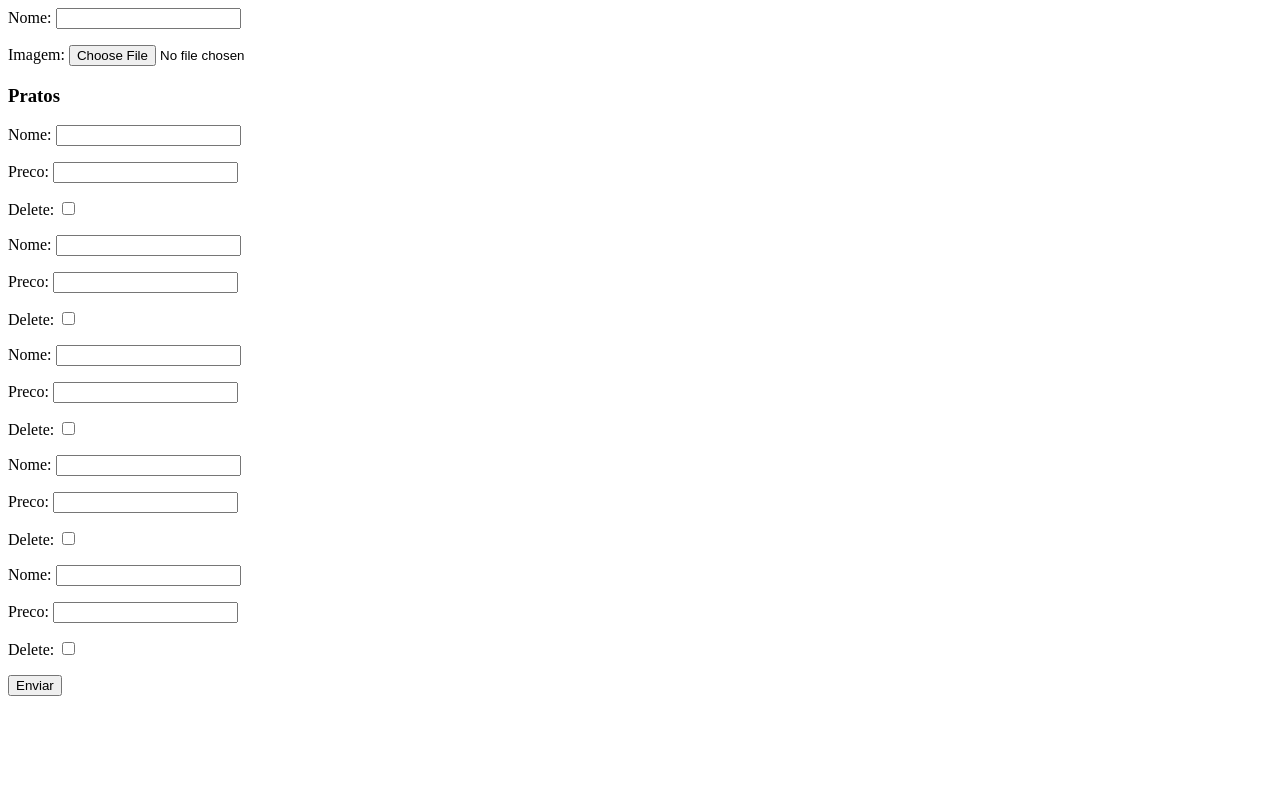
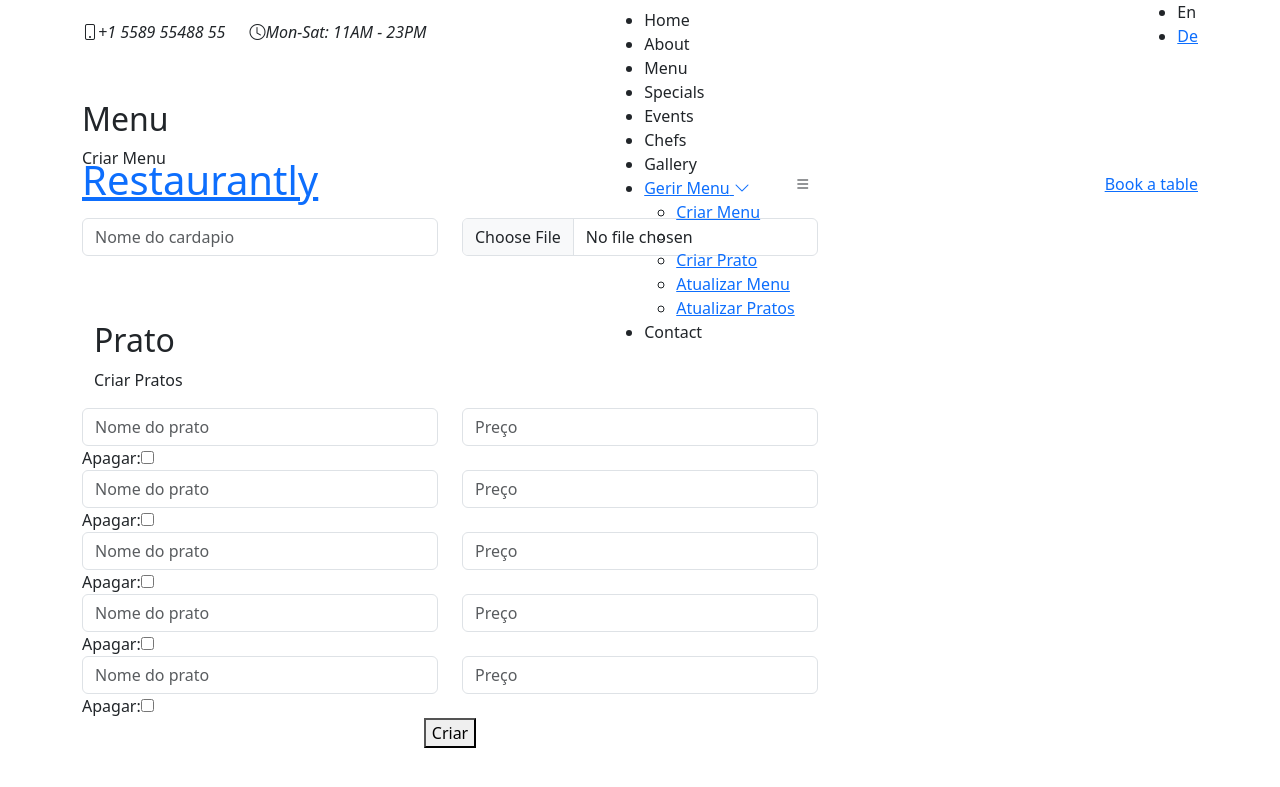
Before and after one commit to LertonJosine/Atlas-Project, a Django app: page /menu/criarmenu/ in a window 1280 px wide. Shown: the top 787 px of the page. Run offline with Django 5.2, Linux system fonts and the light colour scheme; some libraries are stand-ins or nearby versions; some web fonts are replaced.

Commit message:
front-end for criar menu feature implemented

```diff
--- a/templates/_base.html
+++ b/templates/_base.html
@@ -130,7 +130,6 @@
   <script src="{% static '/vendor/glightbox/js/glightbox.min.js' %} "></script>
   <script src="{% static '/vendor/isotope-layout/isotope.pkgd.min.js' %} "></script>
   <script src="{% static '/vendor/swiper/swiper-bundle.min.js' %} "></script>
-  <script src="{% static '/vendor/php-email-form/validate.js' %} "></script>
 
   <!-- Template Main JS File -->
   <script src="{% static '/js/main.js' %} "></script>
--- a/templates/cardapio/criar_cardapio.html
+++ b/templates/cardapio/criar_cardapio.html
@@ -1,10 +1,63 @@
-<form enctype="multipart/form-data" action="" method="post">
-  {% csrf_token %}
-  {{ form.as_p }}
-  <h3>Pratos</h3>
-  {{ prato_formset.management_form }}
-  {% for form in prato_formset %}
-    {{ form.as_p }}
-  {% endfor %}
-  <input type="submit" value="Enviar" />
-</form>
+{% extends '../_base.html' %}
+
+
+
+{% block main %}
+  <main id="main">
+    <section id="contact" class="contact" >
+      <div style="height: 100px;">
+
+      </div>
+      <div class="container" data-aos="fade-up">
+        <div class="section-title">
+          <h2>Menu</h2>
+          <p>Criar Menu</p>
+        </div>
+      </div>
+
+      <div class="container" data-aos="fade-up">
+        <div class="row mt-5">
+          <div class="col-lg-8 mt-5 mt-lg-0">
+            <form action="{% url 'criar_menu' %}" enctype="multipart/form-data" method="post" role="form" class="php-email-form">
+              {% csrf_token %}
+              <div class="row">
+                <div class="col-md-6 form-group">
+                  <input type="text" name="nome" class="form-control" maxlength="100" required="" id="id_nome" placeholder="Nome do cardapio" />
+                </div>
+                <div class="col-md-6 form-group mt-3 mt-md-0">
+                  <input type="file" class="form-control" name="imagem" accept="image/*" id="id_imagem" />
+                </div>
+              </div>
+
+              <div class="container" data-aos="fade-up" style="margin-top: 65px;">
+                <div class="section-title">
+                  <h2>Prato</h2>
+                  <p>Criar Pratos</p>
+                </div>
+              </div>
+
+              {{ prato_formset.management_form }}
+              {% for form in prato_formset %}
+                <div class="row">
+                  <div class="col-md-6 form-group">
+                    <input type="text" class="form-control" name="prato_set-0-nome" maxlength="100" id="id_prato_set-0-nome" placeholder="Nome do prato" />
+                  </div>
+                  <div class="col-md-6 form-group mt-3 mt-md-0">
+                    <input type="number" class="form-control" name="prato_set-0-preco" step="any" id="id_prato_set-0-preco" placeholder="Preço" />
+                  </div>
+                </div>
+                <div style="display: flex; align-items: center;">
+                  <label for="id_prato_set-0-DELETE">Apagar:</label>
+                  <input type="checkbox" name="prato_set-0-DELETE" id="id_prato_set-0-DELETE" />
+                </div>
+              {% endfor %}
+              <div class="text-center">
+                <button type="submit">Criar</button>
+              </div>
+            </form>
+          </div>
+        </div>
+      </div>
+    </section>
+  </main>
+{% endblock %}
```
Also changed, not shown: media/menu/WhatsApp_Image_2024-09-10_at_20.08.38.jpeg (added).
